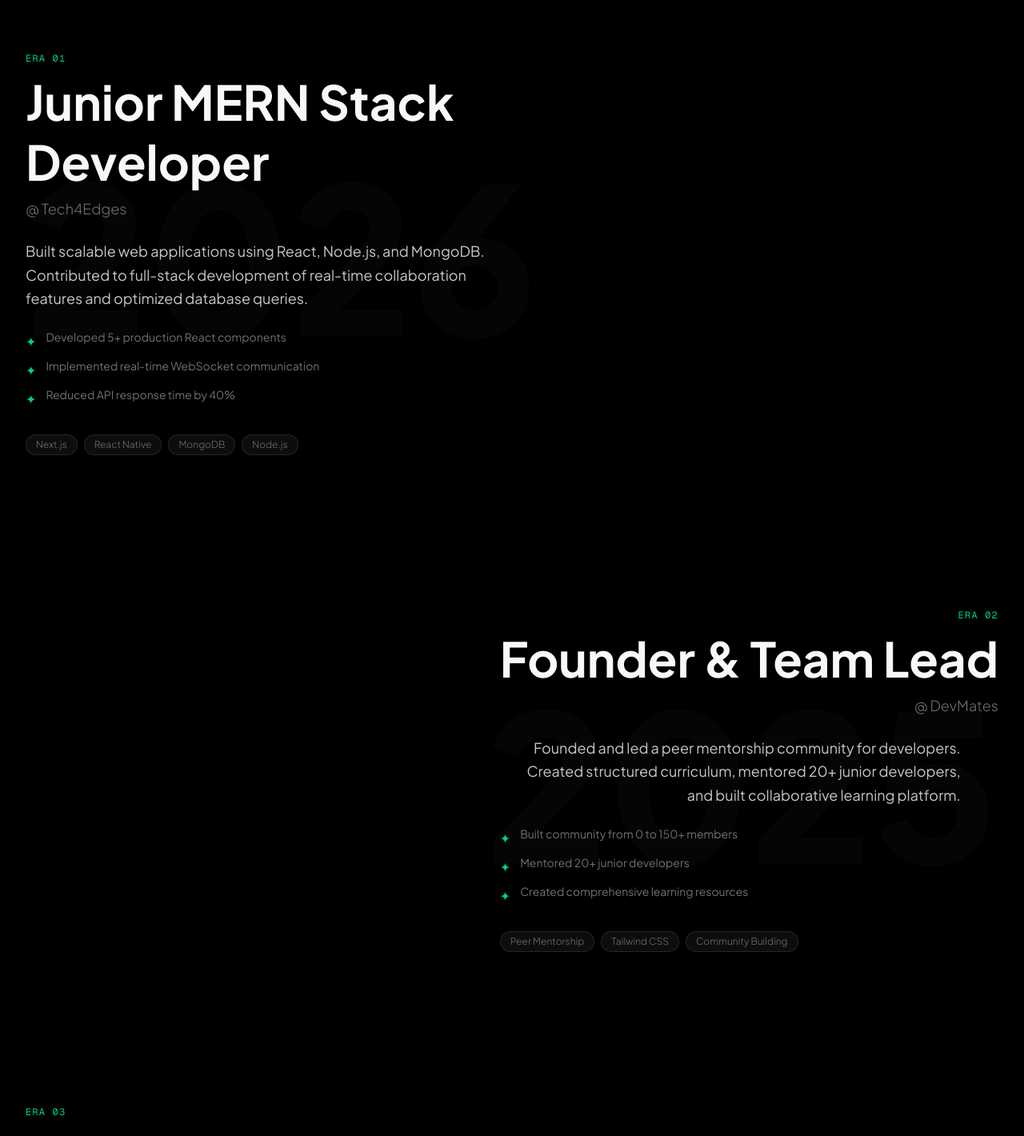
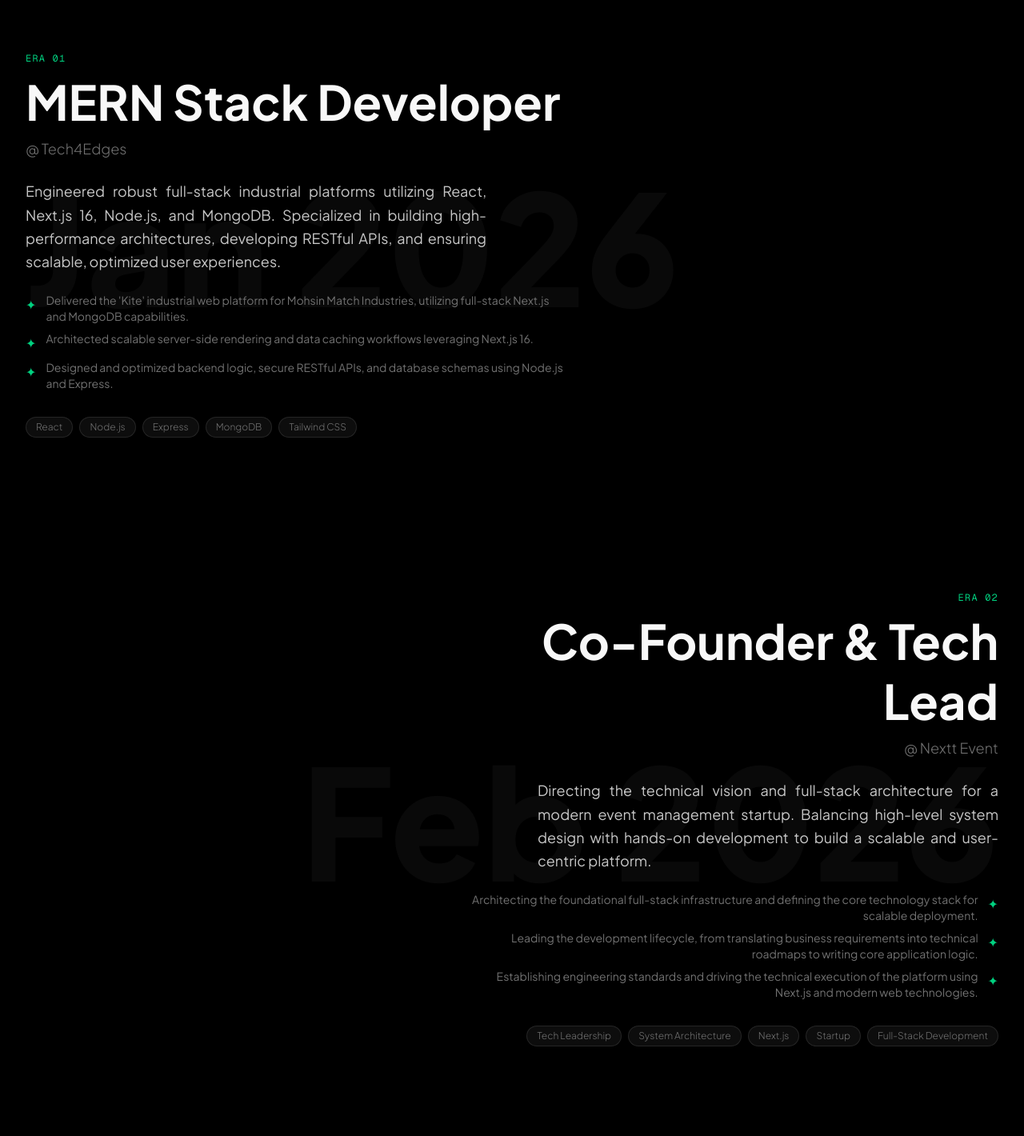
Before and after one commit to jalal1122/mj-portfolio-v4, a Next.js app: page /about in a window 1280 px wide. Shown: the part 1330-2750 px from the top of the page at 80% size. Built offline with nearby package versions, Linux system fonts and the light colour scheme.

Commit message:
added eras

```diff
--- a/components/about-eras.tsx
+++ b/components/about-eras.tsx
@@ -28,6 +28,18 @@ function EraCard({ era, index }: EraCardProps) {
   });
 
   const isLeft = era.position === "left";
+  const yearWords = era.year.split(/\s+/);
+  const yearLabel =
+    yearWords.length > 8
+      ? [yearWords.slice(0, 8).join(" "), yearWords.slice(8).join(" ")]
+      : [era.year];
+  const contentAlignment = isLeft
+    ? "mr-auto items-start text-left"
+    : "ml-auto items-end text-right";
+  const highlightAlignment = isLeft
+    ? "flex-row"
+    : "flex-row-reverse justify-end text-right";
+  const tagAlignment = isLeft ? "justify-start" : "justify-end";
 
   return (
     <motion.div
@@ -40,19 +52,21 @@ function EraCard({ era, index }: EraCardProps) {
       {/* Year watermark */}
       <div className="absolute inset-0 flex items-center pointer-events-none">
         <div
-          className={`text-[20vw] font-extrabold text-neutral-900/20 leading-none whitespace-nowrap ${
+          className={`text-[15vw] font-extrabold text-neutral-900/40 leading-none whitespace-nowrap max-sm:whitespace-normal max-sm:break-all ${
             isLeft ? "ml-0" : "ml-auto mr-0"
           }`}
         >
-          {era.year}
+          {yearLabel.map((line, lineIndex) => (
+            <span key={lineIndex} className="block">
+              {line}
+            </span>
+          ))}
         </div>
       </div>
 
       {/* Content */}
       <div
-        className={`relative z-10 max-w-2xl ${
-          isLeft ? "mr-auto text-left" : "ml-auto text-right"
-        }`}
+        className={`relative z-10 flex max-w-2xl flex-col ${contentAlignment}`}
       >
         {/* Header */}
         <motion.div
@@ -77,7 +91,7 @@ function EraCard({ era, index }: EraCardProps) {
           initial={{ opacity: 0 }}
           animate={inView ? { opacity: 1 } : { opacity: 0 }}
           transition={{ duration: 0.6, delay: 0.3 }}
-          className="text-base lg:text-lg text-foreground/80 mb-6 leading-relaxed max-w-xl"
+          className="mb-6 max-w-xl text-base text-justify leading-relaxed text-foreground/80 lg:text-lg"
         >
           {era.description}
         </motion.p>
@@ -90,7 +104,10 @@ function EraCard({ era, index }: EraCardProps) {
           className="mb-8 space-y-2"
         >
           {era.highlights.map((highlight, i) => (
-            <div key={i} className="flex items-start gap-3">
+            <div
+              key={i}
+              className={`flex items-start gap-3 ${highlightAlignment}`}
+            >
               <span className="text-accent mt-1">✦</span>
               <p className="text-sm text-muted-foreground">{highlight}</p>
             </div>
@@ -102,7 +119,7 @@ function EraCard({ era, index }: EraCardProps) {
           initial={{ opacity: 0 }}
           animate={inView ? { opacity: 1 } : { opacity: 0 }}
           transition={{ duration: 0.6, delay: 0.5 }}
-          className="flex flex-wrap gap-2"
+          className={`flex flex-wrap gap-2 ${tagAlignment}`}
         >
           {era.tags.map((tag, i) => (
             <span
--- a/lib/site-content.json
+++ b/lib/site-content.json
@@ -20,7 +20,7 @@
       "location": "Peshawar, PK",
       "temperature": "28°C"
     },
-    "aboutIntro": "Full-Stack MERN & Next.js Developer. Currently pursuing BSIT at Agriculture University Peshawar. Passionate about integrating AI into web platforms to create intelligent, human-centric digital experiences. I believe in building not just code, but systems that solve real problems.",
+    "aboutIntro": "I am a Junior MERN & Next.js Developer wrapping up my BSIT at Agriculture University Peshawar. I specialize in AI-integrated web and mobile platforms. Currently, I'm expanding into DevOps, mastering Docker and AWS to engineer and deploy reliable, end-to-end systems.",
     "aboutVibeTitle": "SYSTEM AUDIO // VIBE CHECK",
     "aboutVibeText": "Currently vibing to gaming soundtracks and lo-fi beats. Building with focus, shipping with pride.",
     "aboutHeadline": "ENGINEERING\nDIGITAL\nREALITIES",
@@ -200,21 +200,72 @@
     "skillsDescription": "Primary skills glow. Secondary fade. Hover to reveal the digital architecture.",
     "eras": [
       {
-        "year": "2026",
+        "year": "Jan 2026",
         "position": "left",
-        "role": "Junior MERN Stack Developer",
+        "role": "MERN Stack Developer",
         "company": "Tech4Edges",
-        "description": "Built scalable web applications using React, Node.js, and MongoDB. Contributed to full-stack development of real-time collaboration features and optimized database queries.",
+        "description": "Engineered robust full-stack industrial platforms utilizing React, Next.js 16, Node.js, and MongoDB. Specialized in building high-performance architectures, developing RESTful APIs, and ensuring scalable, optimized user experiences.",
         "highlights": [
-          "Developed 5+ production React components",
-          "Implemented real-time WebSocket communication",
-          "Reduced API response time by 40%"
+          "Delivered the 'Kite' industrial web platform for Mohsin Match Industries, utilizing full-stack Next.js and MongoDB capabilities.",
+          "Architected scalable server-side rendering and data caching workflows leveraging Next.js 16.",
+          "Designed and optimized backend logic, secure RESTful APIs, and database schemas using Node.js and Express."
         ],
-        "tags": ["Next.js", "React Native", "MongoDB", "Node.js"]
+        "tags": ["React", "Node.js", "Express", "MongoDB", "Tailwind CSS"]
+      },
+      {
+        "year": "Feb 2026",
+        "position": "right",
+        "role": "Co-Founder & Tech Lead",
+        "company": "Nextt Event",
+        "description": "Directing the technical vision and full-stack architecture for a modern event management startup. Balancing high-level system design with hands-on development to build a scalable and user-centric platform.",
+        "highlights": [
+          "Architecting the foundational full-stack infrastructure and defining the core technology stack for scalable deployment.",
+          "Leading the development lifecycle, from translating business requirements into technical roadmaps to writing core application logic.",
+          "Establishing engineering standards and driving the technical execution of the platform using Next.js and modern web technologies."
+        ],
+        "tags": [
+          "Tech Leadership",
+          "System Architecture",
+          "Next.js",
+          "Startup",
+          "Full-Stack Development"
+        ]
+      },
+      {
+        "year": "Dec 2025",
+        "position": "left",
+        "role": "MERN Stack Developer Intern",
+        "company": "Tech4Edges",
+        "description": "Gained hands-on experience in full-stack web development, assisting in the creation of dynamic, responsive applications. Focused on translating UI/UX designs into functional React components and integrating backend services.",
+        "highlights": [
+          "Assisted in developing and maintaining responsive frontend architectures using React and Tailwind CSS.",
+          "Supported the backend team in structuring and testing RESTful APIs with Node.js and Express.",
+          "Collaborated within an agile environment to troubleshoot, debug, and optimize application performance."
+        ],
+        "tags": ["React", "Tailwind CSS", "Node.js", "Express", "MongoDB"]
+      },
+      {
+        "year": "Nov 2022",
+        "position": "right",
+        "role": "Bachelor of Science in Information Technology",
+        "company": "Agriculture University Peshawar",
+        "description": "Completed a comprehensive four-year degree program focusing on software engineering, system architecture, and modern development paradigms. Currently awaiting final 8th-semester results.",
+        "highlights": [
+          "Architected and delivered 'AttendX', a complete QR-based attendance management system, as the capstone Final Year Project.",
+          "Built a strong academic foundation in database design, networking, and object-oriented programming.",
+          "Successfully concluded all academic coursework and final examinations as of May 2026."
+        ],
+        "tags": [
+          "Software Engineering",
+          "System Architecture",
+          "AttendX Capstone",
+          "OOP",
+          "Database Design"
+        ]
       },
       {
         "year": "2025",
-        "position": "right",
+        "position": "left",
         "role": "Founder & Team Lead",
         "company": "DevMates",
         "description": "Founded and led a peer mentorship community for developers. Created structured curriculum, mentored 20+ junior developers, and built collaborative learning platform.",
@@ -226,17 +277,17 @@
         "tags": ["Peer Mentorship", "Tailwind CSS", "Community Building"]
       },
       {
-        "year": "2023",
-        "position": "left",
-        "role": "Foundational Training",
-        "company": "SMIT (Saylani Mass IT)",
-        "description": "Intensive MERN Stack bootcamp mentored by Sir Tatheer Hussain. Mastered full-stack JavaScript development, best practices, and industry standards.",
+        "year": "Nov 2024",
+        "position": "right",
+        "role": "MERN Stack Development Trainee",
+        "company": "Saylani Mass IT Training (SMIT)",
+        "description": "Completed an intensive, 1.6-year comprehensive training program focused on modern full-stack web development and software engineering principles.",
         "highlights": [
-          "Completed 6-month intensive bootcamp",
-          "Mentored by industry expert Sir Tatheer Hussain",
-          "Built 10+ production-ready projects"
+          "Mastered the complete MERN stack (MongoDB, Express.js, React, Node.js) from foundational concepts to advanced backend architecture.",
+          "Built, tested, and deployed hands-on practical projects under the direct mentorship and instruction of Sir Tatheer Hussain.",
+          "Developed a strong foundation in modern ES6+ JavaScript, responsive UI design, and robust RESTful API development."
         ],
-        "tags": ["MERN Stack", "JavaScript", "Web Development"]
+        "tags": ["MongoDB", "Express.js", "React", "Node.js", "JavaScript"]
       }
     ],
     "skills": [
```
Also changed, not shown: app/about/page.tsx (line endings or trailing spaces), 1 other file (tests, documents, lock files or other folders).
